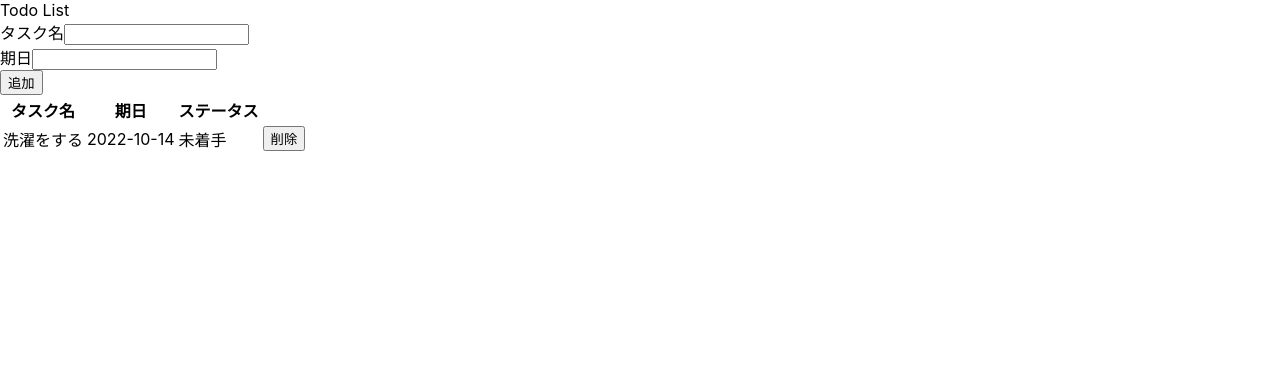
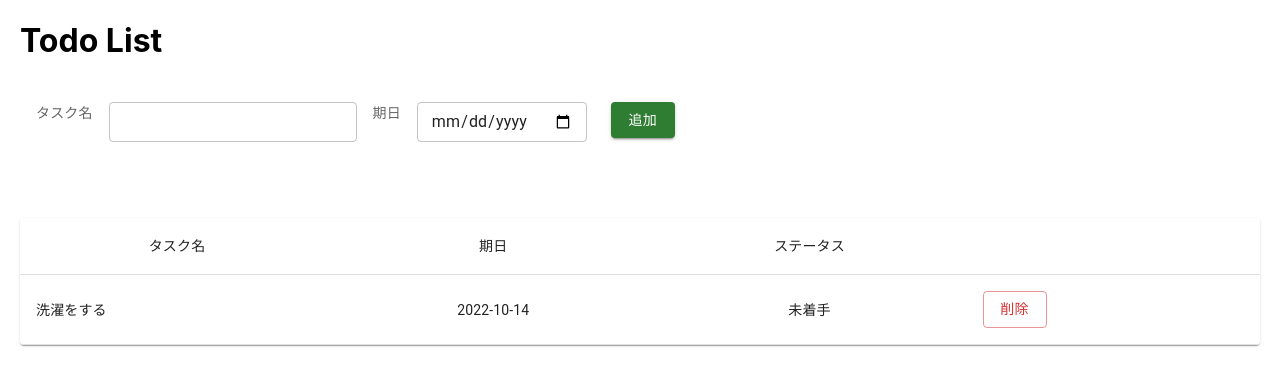
Before and after one commit to tominagamaya/todo-react-app, a React (Create React App) app: page /todolist in a window 1280 px wide. Shown: the top 386 px of the page. Built offline with nearby package versions, Linux system fonts and the light colour scheme.

Commit message:
add material-ui

```diff
--- a/package.json
+++ b/package.json
@@ -3,6 +3,9 @@
   "version": "0.1.0",
   "private": true,
   "dependencies": {
+    "@emotion/react": "^11.10.4",
+    "@emotion/styled": "^11.10.4",
+    "@mui/material": "^5.10.10",
     "@testing-library/jest-dom": "^5.16.5",
     "@testing-library/react": "^13.4.0",
     "@testing-library/user-event": "^13.5.0",
--- a/src/App.css
+++ b/src/App.css
@@ -1,38 +1,28 @@
-.App {
-  text-align: center;
+.home {
+  position: relative;
+  height: 300px;
 }
 
-.App-logo {
-  height: 40vmin;
-  pointer-events: none;
+.home-content {
+  text-align: center;
+  position: absolute;
+  top: 50%;
+  left: 50%;
+  transform: translateY(-50%) translateX(-50%);
+}
+.button-link {
+  text-decoration: none;
+  color: white;
+  font-weight: bold;
 }
 
-@media (prefers-reduced-motion: no-preference) {
-  .App-logo {
-    animation: App-logo-spin infinite 20s linear;
-  }
+.todo {
+  margin: 20px;
 }
-
-.App-header {
-  background-color: #282c34;
-  min-height: 100vh;
+.todo-input-form {
   display: flex;
-  flex-direction: column;
-  align-items: center;
-  justify-content: center;
-  font-size: calc(10px + 2vmin);
-  color: white;
+  padding-top: 20px;
 }
-
-.App-link {
-  color: #61dafb;
+.todo-input-content {
+  padding-bottom: 80px;
 }
-
-@keyframes App-logo-spin {
-  from {
-    transform: rotate(0deg);
-  }
-  to {
-    transform: rotate(360deg);
-  }
-}
--- a/src/components/Home.jsx
+++ b/src/components/Home.jsx
@@ -1,14 +1,18 @@
 import React from 'react';
 import { Link } from "react-router-dom";
+import Button from '@mui/material/Button';
+import '../App.css';
 
 const Home = () => {
   return (
-    <>
-      <h1>Todo List</h1>
-      <button type="button">
-        <Link to="/todolist">クリックしてください</Link>
-      </button>
-    </>
+    <div className="home">
+      <div className="home-content">
+        <h1 className="red">Todo List</h1>
+        <Button variant="contained" color="success">
+          <Link to="/todolist" className="button-link">クリックしてください</Link>
+        </Button>
+      </div>
+    </div>
   )
 }
 export default Home;
--- a/src/components/TodoList.jsx
+++ b/src/components/TodoList.jsx
@@ -1,43 +1,54 @@
 import React, { useState } from 'react';
+import Button from '@mui/material/Button';
+import TextField from '@mui/material/TextField';
+import { Table, TableBody, TableCell, TableContainer, TableHead, TableRow, Paper } from '@mui/material';
+import FormLabel from '@mui/material/FormLabel';
+import '../App.css';
 
 const TodoList = () => {
   const [task, setTask] = useState("");
 
   return (
-    <>
-      <div>Todo List</div>
-      <form>
+    <div className="todo">
+      <h1>Todo List</h1>
+      <form className="todo-input-form">
         <div>
-          <label>タスク名</label>
-          <input id="todo" />
+          <FormLabel sx={{ fontSize: 14, padding: 2 }}>タスク名</FormLabel>
+          <TextField id="todo" size="small" stype="text" variant="outlined" sx={{ height: 20 }} />
         </div>
         <div>
-          <label>期日</label>
-          <input id="date" />
+          <FormLabel sx={{ fontSize: 14, padding: 2 }}>期日</FormLabel>
+          <TextField id="date" size="small" type="date" variant="outlined" />
         </div>
-        <div>
-          <button id="submit">追加</button>
+        <div className="todo-input-content">
+          <Button id="submit" color="success" variant="contained" sx={{ marginLeft: 3 }}>追加</Button>
         </div>
       </form>
       <div>
-        <table>
-          <tr>
-            <th>タスク名</th>
-            <th>期日</th>
-            <th>ステータス</th>
-            <th></th>
-          </tr>
-          <tr>
-            <td>洗濯をする</td>
-            <td>2022-10-14</td>
-            <td>未着手</td>
-            <td>
-              <button>削除</button>
-            </td>
-          </tr>
-        </table>
+        <TableContainer component={Paper}>
+          <Table sx={{ minWidth: 500 }} aria-label="simple table">
+            <TableHead>
+              <TableRow>
+                <TableCell align="center">タスク名</TableCell>
+                <TableCell align="center">期日</TableCell>
+                <TableCell align="center">ステータス</TableCell>
+                <TableCell></TableCell>
+              </TableRow>
+            </TableHead>
+            <TableBody>
+              <TableRow>
+                <TableCell>洗濯をする</TableCell>
+                  <TableCell align="center">2022-10-14</TableCell>
+                  <TableCell align="center">未着手</TableCell>
+                  <TableCell>
+                    <Button variant="outlined" color="error">削除</Button>
+                  </TableCell>
+              </TableRow>
+            </TableBody>
+          </Table>
+        </TableContainer>
       </div>
-    </>
+    </div>
   );
 };
 export default TodoList;
```
Also changed, not shown: 1 other file (tests, documents, lock files or other folders).
